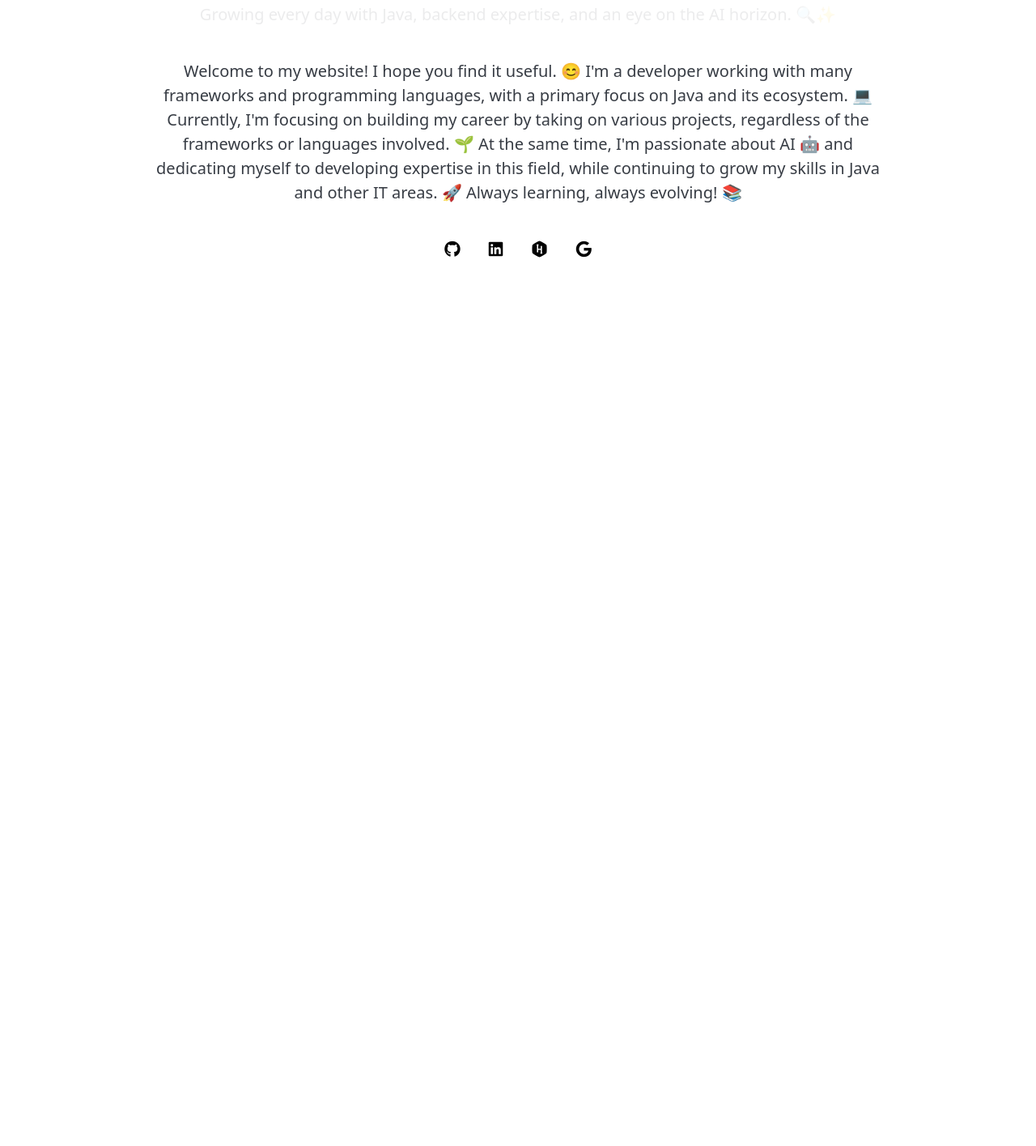
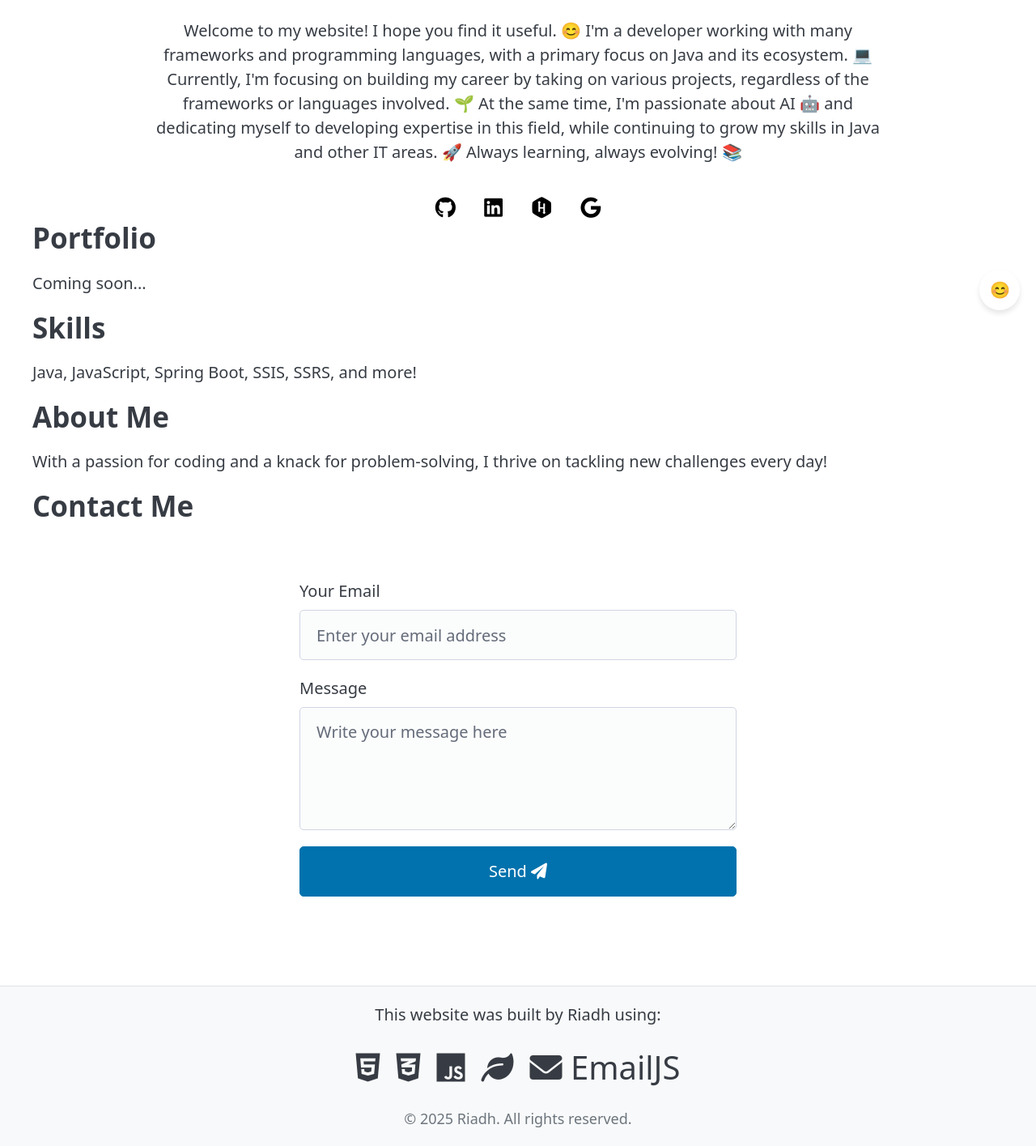
Before and after one commit to Riadhchibani/Riadhchibani, a website: page index.html in a window 1280 px wide. Shown: the part 397-1812 px from the top of the page at 81% size. Before the commit the page ends 800 px from the top, so only its background shows below. Drawn offline with nearby package versions, Linux system fonts and the light colour scheme.

Commit message:
new features (mail sender, design)

```diff
--- a/index.html
+++ b/index.html
@@ -15,6 +15,7 @@
     <link rel="stylesheet" href="./style/portfolio.css" />
     <link rel="stylesheet" href="./style/skills.css" />
     <meta name="viewport" content="width=device-width, initial-scale=1.0" />
+    <script type="text/javascript" src="https://cdn.emailjs.com/dist/email.min.js"></script>
     <title>Riadh Chibani</title>
   </head>
   <body>
@@ -24,10 +25,10 @@
         <ul></ul>
         <ul>
           <li><a href="#" class="contrast">Home</a></li>
-          <li><a href="#" class="contrast">Portfolio</a></li>
-          <li><a href="#" class="contrast">Skills</a></li>
-          <li><a href="#" class="contrast">About Me</a></li>
-          <li><a href="#" class="contrast">Contact</a></li>
+          <li><a href="#portfolio" class="contrast">Portfolio</a></li>
+          <li><a href="#skills" class="contrast">Skills</a></li>
+          <li><a href="#aboutMe" class="contrast">About Me</a></li>
+          <li><a href="#contact" class="contrast">Contact</a></li>
         </ul>
       </nav>
 
@@ -65,7 +66,9 @@
             ><i class="fab fa-linkedin"></i
           ></a>
           <!-- HackerRank Icon -->
-          <a href="https://www.hackerrank.com/profile/ryadhchibani16" target="_blank"
+          <a
+            href="https://www.hackerrank.com/profile/ryadhchibani16"
+            target="_blank"
             ><i class="fab fa-hackerrank"></i
           ></a>
           <a href="mailto:riadhchibani144@gmail.com" target="_blank">
@@ -73,11 +76,6 @@
           </a>
         </div>
       </div>
-
-      <!-- <section id="about">
-    <h2>About Me</h2>
-    <p>With a passion for coding and a knack for problem-solving, I thrive on tackling new challenges every day!</p>
-  </section>
 
       <section id="portfolio">
         <h2>Portfolio</h2>
@@ -88,12 +86,70 @@
         <h2>Skills</h2>
         <p>Java, JavaScript, Spring Boot, SSIS, SSRS, and more!</p>
       </section>
+      <section id="aboutMe">
+        <h2>About Me</h2>
+        <p>
+          With a passion for coding and a knack for problem-solving, I thrive on
+          tackling new challenges every day!
+        </p>
+      </section>
 
       <section id="contact">
-    <h2>Contact</h2>
-    <p>Email me at: yourname@example.com</p>
-  </section> -->
+        <h2>Contact Me</h2>
+      <form class="contact-form" id="contactForm">
+        <!-- Email Field -->
+        <label for="email">Your Email</label>
+        <input
+          type="email"
+          id="email"
+          name="email"
+          placeholder="Enter your email address"
+          required
+        />
+        <!-- Message Field -->
+        <label for="message">Message</label>
+        <textarea
+          id="message"
+          name="message"
+          placeholder="Write your message here"
+          rows="4"
+          required
+        ></textarea>
+        <!-- Send Button -->
+        <button id="sendId" type="submit">
+          Send <i class="fas fa-paper-plane"></i>
+        </button>
+      </form>
+      </section>
+      <button class="scroll-to-top" id="scrollToTop">😊</button>
+    </main>
+    <footer>
+      <p>This website was built by Riadh using:</p>
+
+      <div class="tools">
+        <a href="https://developer.mozilla.org/en-US/docs/Web/HTML" target="_blank" title="HTML">
+          <i class="fab fa-html5"></i>
+        </a>
+        <a href="https://developer.mozilla.org/en-US/docs/Web/CSS" target="_blank" title="CSS">
+          <i class="fab fa-css3-alt"></i>
+        </a>
+        <a href="https://javascript.info/" target="_blank" title="JavaScript">
+          <i class="fab fa-js"></i>
+        </a>
+        <a href="https://picocss.com/" target="_blank" title="Pico.css">
+          <i class="fas fa-leaf"></i>
+        </a>
+        <a href="https://www.emailjs.com/" target="_blank" title="EmailJS">
+          <i class="fas fa-envelope"></i> EmailJS
+        </a>
+      </div>
+
+      <!-- Copyright -->
+      <div class="copyright">
+        &copy; 2025 Riadh. All rights reserved.
+      </div>
+    </footer>
+    <script src="https://cdn.jsdelivr.net/npm/@emailjs/browser@3/dist/email.min.js"></script>
     <script src="./js/main.js"></script>
-    </main>
   </body>
 </html>
--- a/js/main.js
+++ b/js/main.js
@@ -1,7 +1,7 @@
 const taglines = [
   "Backend developer crafting reliable systems with Java and aiming for AI excellence. 🚀",
   "From robust backend solutions to AI breakthroughs—always moving forward. 💡📈",
-    "Growing every day with Java, backend expertise, and an eye on the AI horizon. 🔍✨"
+  "Growing every day with Java, backend expertise, and an eye on the AI horizon. 🔍✨",
 ];
 
 let index = 0;
@@ -21,3 +21,77 @@ const taglines = [
 setInterval(displayTagline, 4000); // Change tagline every 2 seconds
 
 displayTagline();
+
+// scrollUp
+
+const scrollToTopButton = document.getElementById("scrollToTop");
+
+// Show the button when the user scrolls down 100px from the top
+window.onscroll = function () {
+  if (
+    document.body.scrollTop > 100 ||
+    document.documentElement.scrollTop > 100
+  ) {
+    scrollToTopButton.innerHTML = "🙄";
+  } else {
+    scrollToTopButton.innerHTML = "😊";
+  }
+};
+
+// When the button is clicked, scroll to the top
+scrollToTopButton.onclick = function () {
+  window.scrollTo({
+    top: 0,
+    behavior: "smooth", // Smooth scroll effect
+  });
+};
+
+//email section
+
+emailjs.init("jYefY8nFcG4tKDXVb"); // Your EmailJS user ID
+
+const commentForm = document.getElementById("sendId");
+const commentText = document.getElementById("message");
+const emailInput = document.getElementById("email");
+
+// Listen for form submission
+commentForm.addEventListener("click", function (e) {
+  e.preventDefault(); // Prevent default form submission
+
+  // Get the comment and email values
+  const comment = commentText.value;
+  const userEmail = emailInput.value;
+
+  // Define your email addresses
+  const ownerEmail = "riadh.hello.world@gmail.com"; // Replace with your email
+
+  // Send email to the commenter (confirmation email)
+  emailjs.send("service_d936ios", "template_pbethnk", {
+    to_email: userEmail, // Send to the commenter's email (userEmail)
+    subject: "Thank you for your comment!", // Subject of the email
+    message: comment, // The comment message the user submitted
+    from_email: userEmail
+  })
+  .then(function (response) {
+    // console.log(userEmail);
+    // console.log("Email sent to commenter:", response);
+  })
+  .catch(function (error) {
+    //console.error("Error sending email to commenter:", error);
+  });
+
+  // Send email to the website owner (notification)
+  emailjs.send("service_d936ios", "template_3lrzu1j", {
+    to_email: ownerEmail, // Replace with your email address
+    subject: "New comment on your website", // Subject of the email
+    message: comment, // The comment message
+    from_email: userEmail, // The email address of the person who left the comment
+  })
+  .then(function (response) {
+   // console.log("Email sent to owner:", response);
+    // Optionally, you can display the comment on the page
+  })
+  .catch(function (error) {
+   // console.error("Error sending email to owner:", error);
+  });
+});
--- a/style/aboutStyle.css
+++ b/style/aboutStyle.css
@@ -0,0 +1,37 @@
+footer {
+    text-align: center;
+    padding: 2rem;
+    background-color: var(--neutral, #f8f9fa); /* Light background */
+    border-top: 1px solid var(--neutral-light, #dee2e6); /* Subtle border */
+  }
+
+  .tools {
+    margin-top: 1rem;
+    display: flex;
+    justify-content: center;
+    gap: 1rem;
+    font-size: 2rem; /* Size of the icons */
+  }
+
+  .tools a {
+    text-decoration: none; /* Remove underline */
+    color: var(--primary); /* Primary color for the icons */
+  }
+
+  .tools a:hover {
+    color: var(--primary-hover); /* Slightly darker color on hover */
+  }
+
+  .copyright {
+    margin-top: 1rem;
+    font-size: 0.9rem; /* Smaller text */
+    color: var(--neutral-dark, #6c757d); /* Subtle text color */
+  }
+
+  .contact-form {
+    max-width: 600px;
+    margin: 2rem auto;
+    padding: 1.5rem;
+    border: 1px solid var(--neutral-light);
+    border-radius: 8px;
+  }
--- a/style/homeStyle.css
+++ b/style/homeStyle.css
@@ -2,7 +2,6 @@
   background-color: #ffe4b5; /* Light golden color */
   color: #333; /* Dark text for contrast */
   text-align: center;
-  padding: 0.4rem;
   font-size: 0.8rem;
   font-weight: bold;
   position: fixed;
@@ -21,7 +20,7 @@
   display: flex;
   justify-content: center;
   align-items: center;
-  min-height: 85vh; /* Full height */
+  min-height: 70vh; /* Full height */
   flex-direction: column;
   text-align: center;
 }
@@ -42,7 +41,7 @@
   margin-top: 20px;
 }
 .icon-container i {
-  font-size: 1rem;
+  font-size: 1.3rem;
   margin: 0 15px;
   transition: transform 0.3s ease;
   color: black;
@@ -50,3 +49,26 @@
 .icon-container i:hover {
   transform: scale(1.2); /* Hover effect to scale the icons */
 }
+
+.scroll-to-top {
+  position: fixed;
+  bottom: 20px;
+  right: 20px;
+  z-index: 1000;
+  display: none;
+  background-color: var(--primary);
+  color: #fff;
+  border-radius: 50%;
+  width: 50px;
+  height: 50px;
+  display: flex;
+  align-items: center;
+  justify-content: center;
+  box-shadow: 0 4px 6px rgba(0, 0, 0, 0.1);
+  cursor: pointer;
+  border: none;
+}
+
+.scroll-to-top:hover {
+  background-color: var(--primary-hover);
+}
```
Lines whose indentation alone changed are shown as unchanged.
